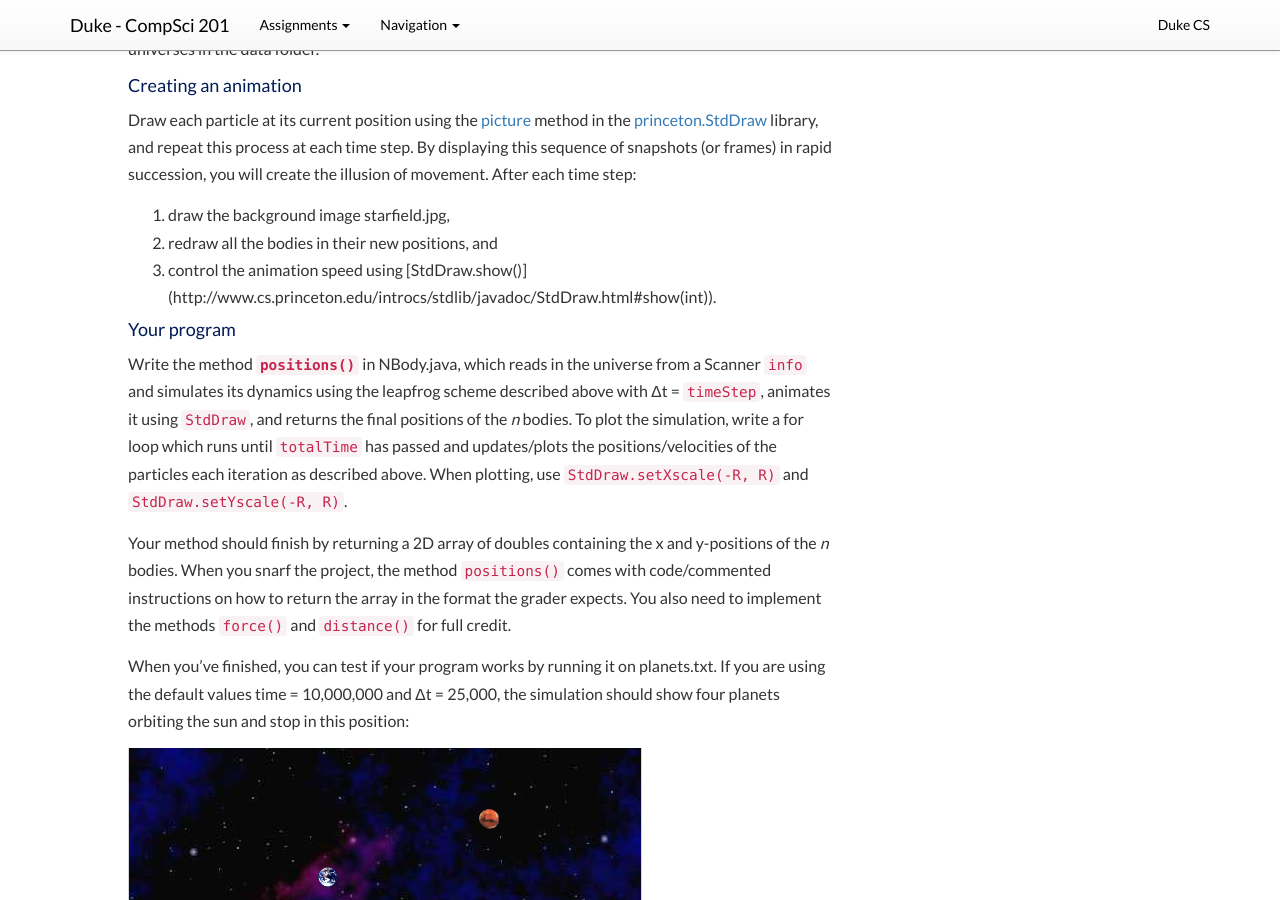
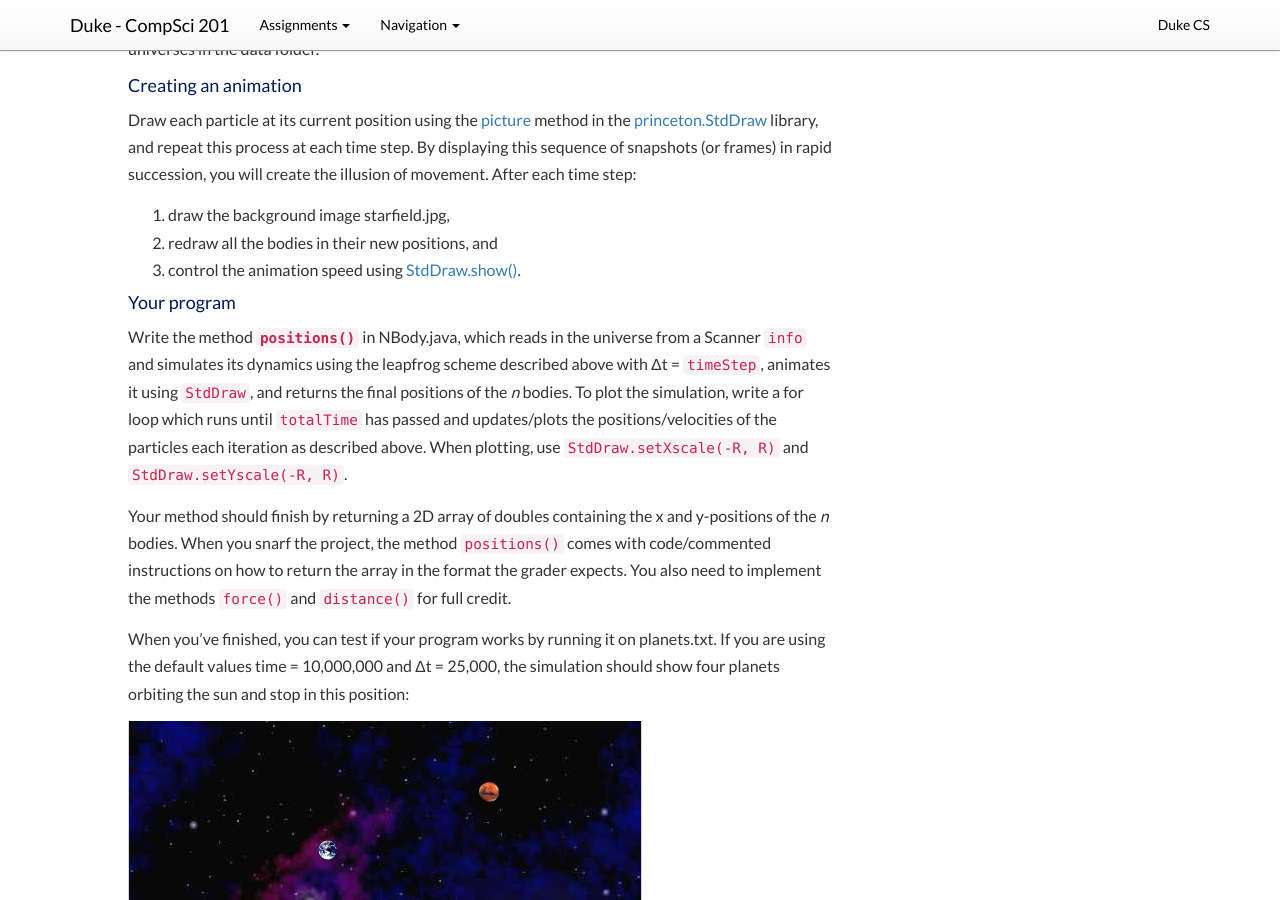
Before and after one commit to compsci201/compsci201.github.io, a Jekyll site: the page built from nbody/2-program-specs.md, in a window 1280 px wide and 900 px high, scrolled down 797 px. Built offline with Jekyll 4.4.1, drawn with Linux system fonts in a browser that asks for light colours; nearby versions of some CDN libraries; some of the changed lines change nothing that is shown.

Commit message:
minor fixation

```diff
--- a/nbody/2-program-specs.md
+++ b/nbody/2-program-specs.md
@@ -29,7 +29,7 @@ Draw each particle at its current position using the [picture](http://introcs.cs
 <ol>
 <li>draw the background image starfield.jpg, </li>
 <li>redraw all the bodies in their new positions, and </li>
-<li>control the animation speed using [StdDraw.show()](http://www.cs.princeton.edu/introcs/stdlib/javadoc/StdDraw.html#show(int)). </li>
+<li>control the animation speed using <a href="http://www.cs.princeton.edu/introcs/stdlib/javadoc/StdDraw.html#show(int)" target="_blank">StdDraw.show()</a>. </li>
 </ol>
 
 ####Your program
```
